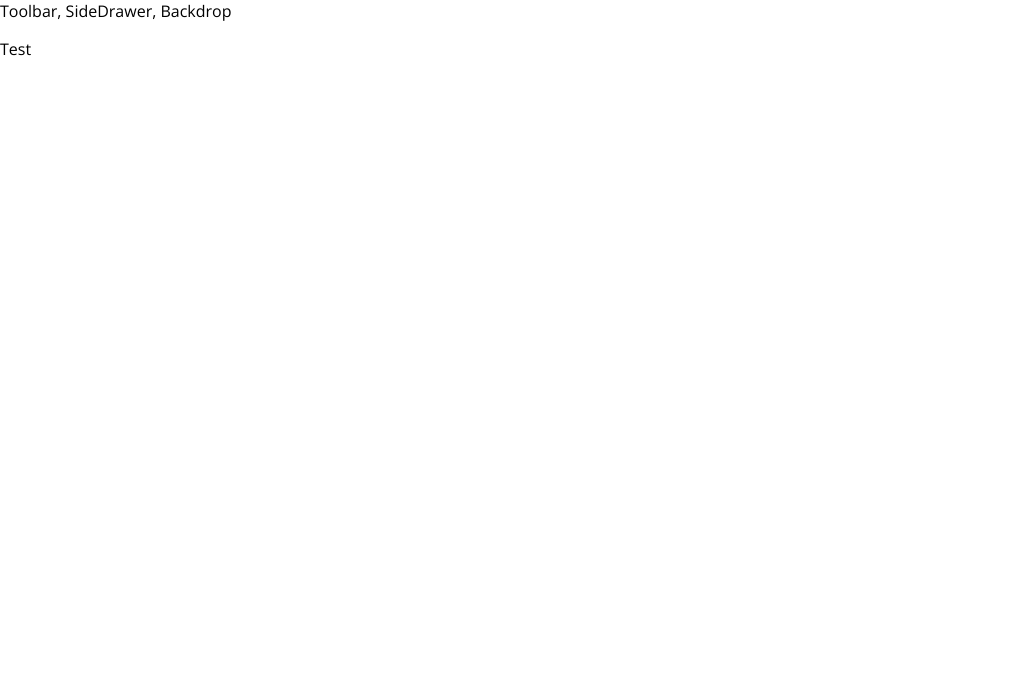
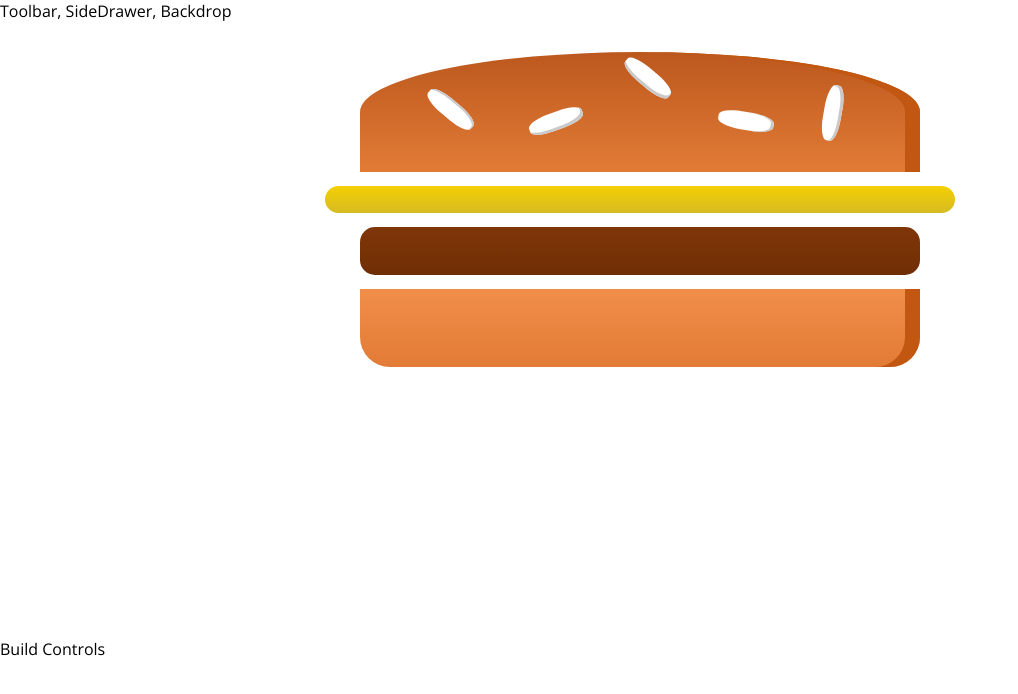
Before and after one commit to NiallFitz/react-complete-guide-burger-builder, a React app: page / in a window 1280 px wide. Shown: the top 694 px of the page, without its empty margins (0-1018 px from the left). Built offline with nearby package versions, Linux system fonts and the light colour scheme.

Commit message:
Add content after Module 128 - Starting the Burger Component

```diff
--- a/package.json
+++ b/package.json
@@ -31,6 +31,7 @@
     "postcss-flexbugs-fixes": "3.2.0",
     "postcss-loader": "2.0.8",
     "promise": "8.0.1",
+    "prop-types": "^15.7.2",
     "raf": "3.4.0",
     "react": "^16.11.0",
     "react-dev-utils": "^5.0.1",
--- a/src/App.js
+++ b/src/App.js
@@ -1,13 +1,14 @@
 import React, { Component } from "react";
 
 import Layout from "./components/Layout/Layout";
+import BurgerBuilder from "./containers/BurgerBuilder/BurgerBuilder";
 
 class App extends Component {
   render() {
     return (
       <div>
         <Layout>
-          <p>Test</p>
+          <BurgerBuilder />
         </Layout>
       </div>
     );
--- /dev/null
+++ b/src/components/Burger/Burger.css
@@ -0,0 +1,29 @@
+.Burger {
+  width: 100%;
+  margin: auto;
+  height: 250px;
+  overflow: scroll;
+  text-align: center;
+  font-weight: bold;
+  font-size: 1.2rem;
+}
+
+@media (min-width: 500px) and (min-height: 400px) {
+  .Burger {
+    width: 350px;
+    height: 300px;
+  }
+}
+@media (min-width: 500px) and (min-height: 401px) {
+  .Burger {
+    width: 450px;
+    height: 400px;
+  }
+}
+
+@media (min-width: 1000px) and (min-height: 700px) {
+  .Burger {
+    width: 700px;
+    height: 600px;
+  }
+}
--- /dev/null
+++ b/src/components/Burger/Burger.js
@@ -0,0 +1,17 @@
+import React from "react";
+
+import classes from "./Burger.css";
+import BurgerIngredient from "./BurgerIngredient/BurgerIngredient";
+
+const burger = (props) => {
+  return (
+    <div className={classes.Burger}>
+      <BurgerIngredient type="bread-top" />
+      <BurgerIngredient type="cheese" />
+      <BurgerIngredient type="meat" />
+      <BurgerIngredient type="bread-bottom" />
+    </div>
+  );
+};
+
+export default burger;
--- /dev/null
+++ b/src/components/Burger/BurgerIngredient/BurgerIngredient.css
@@ -0,0 +1,112 @@
+.BreadBottom {
+  height: 13%;
+  width: 80%;
+  background: linear-gradient(#f08e4a, #e27b36);
+  border-radius: 0 0 30px 30px;
+  box-shadow: inset -15px 0 #c15711;
+  margin: 2% auto;
+}
+
+.BreadTop {
+  height: 20%;
+  width: 80%;
+  background: linear-gradient(#bc581e, #e27b36);
+  border-radius: 50% 50% 0 0;
+  box-shadow: inset -15px 0 #c15711;
+  margin: 2% auto;
+  position: relative;
+}
+
+.Seeds1 {
+  width: 10%;
+  height: 15%;
+  position: absolute;
+  background-color: white;
+  left: 30%;
+  top: 50%;
+  border-radius: 40%;
+  transform: rotate(-20deg);
+  box-shadow: inset -2px -3px #c9c9c9;
+}
+
+.Seeds1:after {
+  content: "";
+  width: 100%;
+  height: 100%;
+  position: absolute;
+  background-color: white;
+  left: -170%;
+  top: -260%;
+  border-radius: 40%;
+  transform: rotate(60deg);
+  box-shadow: inset -1px 2px #c9c9c9;
+}
+
+.Seeds1:before {
+  content: "";
+  width: 100%;
+  height: 100%;
+  position: absolute;
+  background-color: white;
+  left: 180%;
+  top: -50%;
+  border-radius: 40%;
+  transform: rotate(60deg);
+  box-shadow: inset -1px -3px #c9c9c9;
+}
+
+.Seeds2 {
+  width: 10%;
+  height: 15%;
+  position: absolute;
+  background-color: white;
+  left: 64%;
+  top: 50%;
+  border-radius: 40%;
+  transform: rotate(10deg);
+  box-shadow: inset -3px 0 #c9c9c9;
+}
+
+.Seeds2:before {
+  content: "";
+  width: 100%;
+  height: 100%;
+  position: absolute;
+  background-color: white;
+  left: 150%;
+  top: -130%;
+  border-radius: 40%;
+  transform: rotate(90deg);
+  box-shadow: inset 1px 3px #c9c9c9;
+}
+
+.Meat {
+  width: 80%;
+  height: 8%;
+  background: linear-gradient(#7f3608, #702e05);
+  margin: 2% auto;
+  border-radius: 15px;
+}
+
+.Cheese {
+  width: 90%;
+  height: 4.5%;
+  margin: 2% auto;
+  background: linear-gradient(#f4d004, #d6bb22);
+  border-radius: 20px;
+}
+
+.Salad {
+  width: 85%;
+  height: 7%;
+  margin: 2% auto;
+  background: linear-gradient(#228c1d, #91ce50);
+  border-radius: 20px;
+}
+
+.Bacon {
+  width: 80%;
+  height: 3%;
+  background: linear-gradient(#bf3813, #c45e38);
+  margin: 2% auto;
+}
--- /dev/null
+++ b/src/components/Burger/BurgerIngredient/BurgerIngredient.js
@@ -0,0 +1,45 @@
+import React, { Component } from "react";
+import classes from "./BurgerIngredient.css";
+import PropTypes from "prop-types";
+
+class BurgerIngredient extends Component {
+  render() {
+    let ingredient = null;
+
+    switch (this.props.type) {
+      case "bread-bottom":
+        ingredient = <div className={classes.BreadBottom}></div>;
+        break;
+      case "bread-top":
+        ingredient = (
+          <div className={classes.BreadTop}>
+            <div className={classes.Seeds1}></div>
+            <div className={classes.Seeds2}></div>
+          </div>
+        );
+        break;
+      case "meat":
+        ingredient = <div className={classes.Meat}></div>;
+        break;
+      case "cheese":
+        ingredient = <div className={classes.Cheese}></div>;
+        break;
+      case "salad":
+        ingredient = <div className={classes.Salad}></div>;
+        break;
+      case "bacon":
+        ingredient = <div className={classes.Bacon}></div>;
+        break;
+      default:
+        ingredient = null;
+    }
+
+    return ingredient;
+  }
+}
+
+BurgerIngredient.propTypes = {
+  type: PropTypes.string.isRequired
+};
+
+export default BurgerIngredient;
--- /dev/null
+++ b/src/components/Layout/Layout.css
@@ -0,0 +1,3 @@
+.Content {
+  margin-top: 16px;
+}
--- a/src/components/Layout/Layout.js
+++ b/src/components/Layout/Layout.js
@@ -1,10 +1,11 @@
 import React from "react";
 import Auxiliary from "../../hoc/Auxiliary";
+import classes from "./Layout.css";
 
 const layout = (props) => (
   <Auxiliary>
     <div>Toolbar, SideDrawer, Backdrop</div>
-    <main>{props.children}</main>
+    <main className={classes.Content}>{props.children}</main>
   </Auxiliary>
 );
 
--- /dev/null
+++ b/src/containers/BurgerBuilder/BurgerBuilder.js
@@ -0,0 +1,17 @@
+import React, { Component } from "react";
+
+import Auxiliary from "../../hoc/Auxiliary";
+import Burger from "../../components/Burger/Burger";
+
+class BurgerBuilder extends Component {
+  render() {
+    return (
+      <Auxiliary>
+        <Burger />
+        <div>Build Controls</div>
+      </Auxiliary>
+    );
+  }
+}
+
+export default BurgerBuilder;
```
Also changed, not shown: 1 other file (tests, documents, lock files or other folders).
